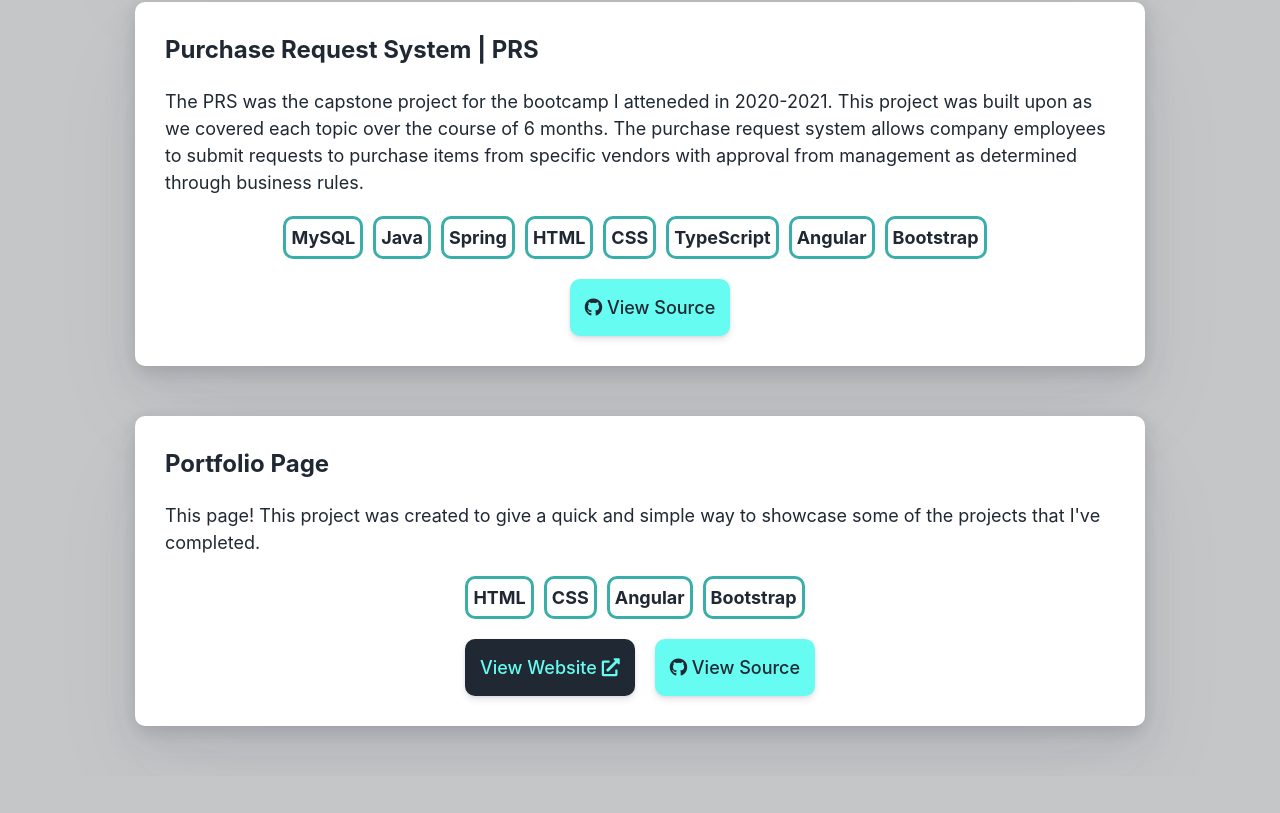
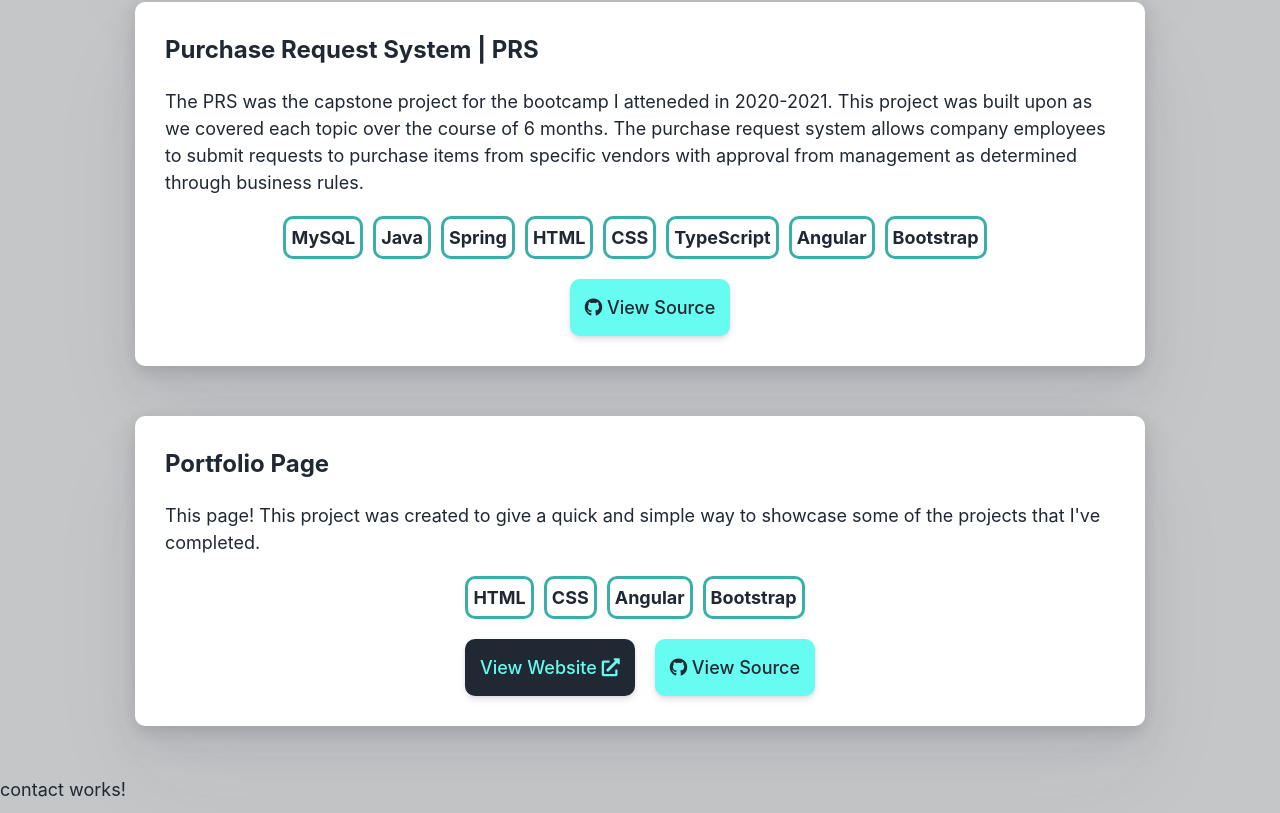
Before and after one commit to jmotts17/portfolio-ng, an Angular app: page / in a window 1280 px wide. Shown: the part 2086-2899 px from the top of the page. Before the commit the page ends 2862 px from the top, so only its background shows below. Built offline with nearby package versions, Linux system fonts and the light colour scheme.

Commit message:
Added contact component to app comp html

```diff
--- a/src/app/app.component.html
+++ b/src/app/app.component.html
@@ -1,3 +1,4 @@
 <app-menu></app-menu>
 <app-home></app-home>
 <app-projects></app-projects>
+<app-contact></app-contact>
--- a/src/app/app.module.ts
+++ b/src/app/app.module.ts
@@ -6,13 +6,15 @@ import { AppComponent } from './app.component';
 import { MenuComponent } from './core/menu/menu.component';
 import { HomeComponent } from './feature/home/home.component';
 import { ProjectsComponent } from './feature/projects/projects.component';
+import { ContactComponent } from './feature/contact/contact.component';
 
 @NgModule({
   declarations: [
     AppComponent,
     MenuComponent,
     HomeComponent,
-    ProjectsComponent
+    ProjectsComponent,
+    ContactComponent
   ],
   imports: [
     BrowserModule,
```
